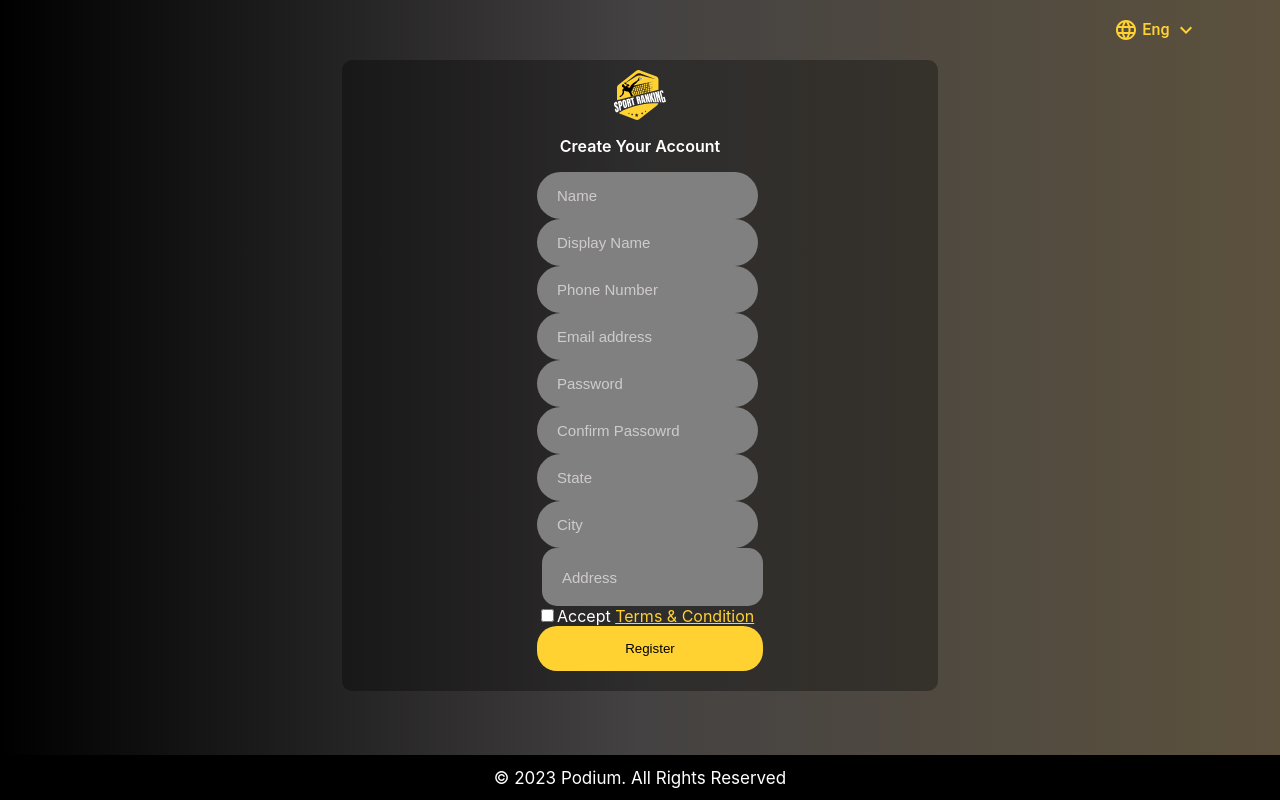
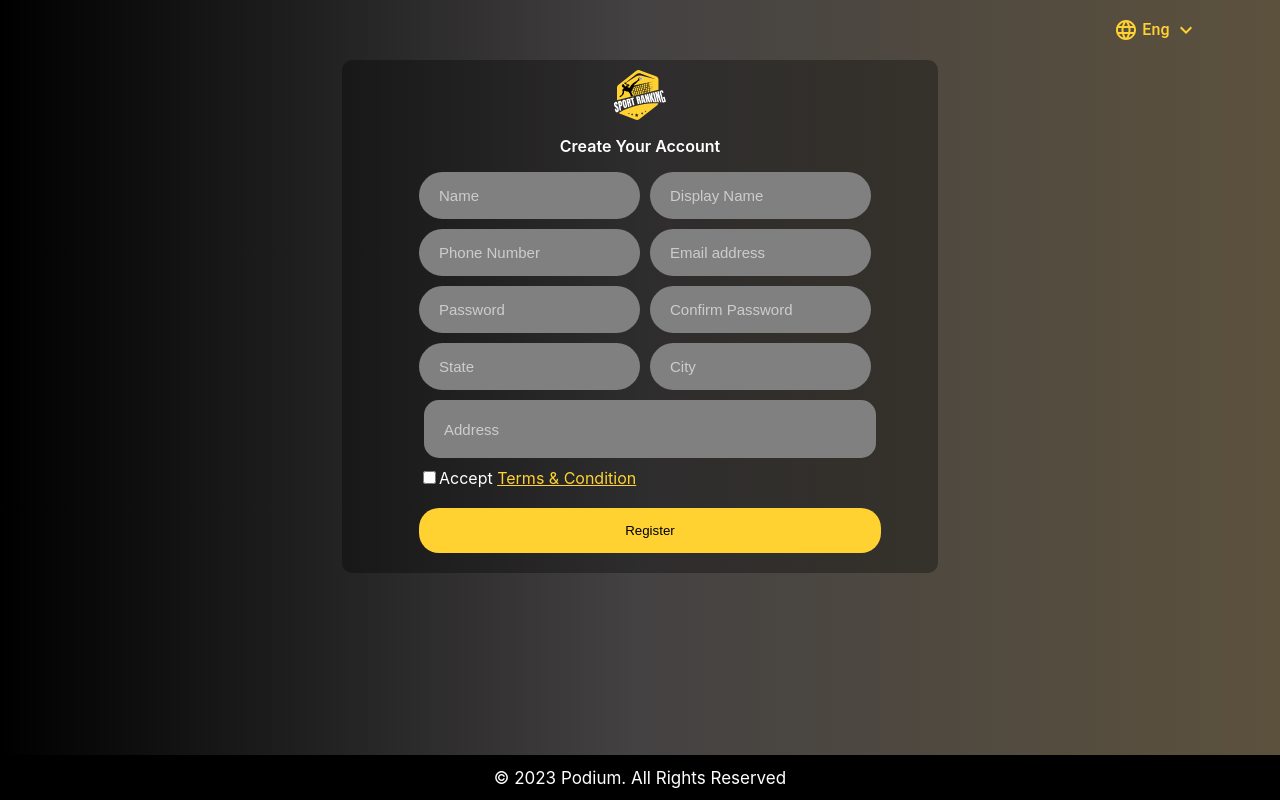
Before and after one commit to HaldarSayan18/Sports_Ranking_Dashboard, a React (Create React App) app in the folder sports-ranking-dashboard/: page / in a window 1280 px wide. Built offline with nearby package versions, Linux system fonts and the light colour scheme.

Commit message:
registration file updated

```diff
--- a/sports-ranking-dashboard/src/components/register_login/Registration.jsx
+++ b/sports-ranking-dashboard/src/components/register_login/Registration.jsx
@@ -1,64 +1,206 @@
-import React from 'react'
+import React, { useEffect, useState } from 'react'
 import "../styles/Registration.css";
 import sportsLogo from "../../images/sport_ranking_logo.svg"
-import { Link } from 'react-router-dom';
+import axios from 'axios'
+import { Link, useNavigate } from 'react-router-dom';
 import Header from '../common/Header.jsx';
 import Footer from '../common/Footer.jsx';
+import { useFormik } from 'formik';
+import * as yup from 'yup';
+import { ToastContainer, toast } from 'react-toastify';
+import { regURL } from '../API_fetching/APIs.jsx';
+
+export const registrationScema = yup.object({
+    name: yup.string().min(2).max(30).required("Enter your name properly"),
+    display: yup.string().min(2).max(30).required("Enter the name you want to display"),
+    phone: yup.string().required('Your phone number is required'),
+    email: yup
+        .string()
+        .email('Invalid email format')
+        .required('Email is required')
+        .matches(/@/, 'Email must contain "@" symbol'),
+    password: yup.string().min(8, 'Password must be at least 8 characters').required("Please Enter a password")
+        .matches(/[\W_]/, 'Password must contain at least one special character'),
+    confirmpassword: yup.string().required("Re-enter your input password").oneOf([yup.ref('password'), null], 'Passwords must match'),
+    state: yup.string().required('Enter your current state name'),
+    city: yup.string().required('Enter your current city name'),
+    address: yup.string().required('Your full address is required'),
+    check: yup.bool().required().oneOf([true], 'Terms must be accepted')
+});
 
 const Registration = () => {
-    // const [post, setPost] = useState("")
+    const navigate = useNavigate();
+    const [initialValues, setInitialValues] = useState({
+        'name': '',
+        'display': '',
+        'phone': '',
+        'email': '',
+        'password': '',
+        'confirmpassword': '',
+        'state': '',
+        'city': '',
+        'address': '',
+        'check': false,
+    })
+    const { values, touched, errors, handleSubmit, handleBlur, handleChange } = useFormik({
+        initialValues: initialValues,
+        validationSchema: registrationScema,
+        onSubmit: async (values) => {
+            // values.preventDefault(); //prevents page reload
+            try {
+                const demo = await axios.post(regURL, initialValues)
+                if (demo.data) {
+                    setInitialValues(demo.data)
+                    toast.success("Registration successfull")
+                    console.log(demo.data);
+                    navigate('/log')
+                }
+                localStorage.setItem("Registration_data: ", JSON.stringify(values))
+            }
+            catch (error) {
+                console.log("Error occured is: ", error);
+            }
+        }
+    });
+    useEffect(() => {
+        const savedData = localStorage.getItem('Registration_data');
+        if (savedData) {
+            setInitialValues(JSON.parse(savedData)); // Pre-fill the form with stored data
+        }
+    }, [])
+    // const handleRegister = (e) => {
+    //     e.preventDefault();
+    //     if(values.check){
+    //         setTimeout(() => navigate('/log'), 3000)
+    //     }
+    // }
     return (
         <div className='reg-container'>
-            <Header/>
+            <ToastContainer />
+            <Header />
             <div className="reg-card">
                 <img src={sportsLogo} className="card-img-top" alt="..." />
                 <p style={{ textAlign: "center", fontSize: "16px", fontWeight: "600" }}>Create Your Account</p>
                 <div className="card-body">
-                    <form className='form'>
+                    <form className='form' onSubmit={handleSubmit}>
                         <div className='row'>
                             <div className="col mb-3 form-input-field">
-                                <input type="name" placeholder='Name' className="input" id="" aria-describedby="emailHelp" />
-                            </div>
-                            <div className="col mb-3 form-input-field">
-                                <input type="name" placeholder='Display Name' className="input" id="" />
+                                <input
+                                    type="text"
+                                    placeholder='Name'
+                                    className="input"
+                                    name="name"
+                                    value={values.name}
+                                    onChange={handleChange}
+                                    onBlur={handleBlur}
+                                />
+                                {touched.name && errors.name ? <div className="error">{errors.name}</div> : null}
+                                <input
+                                    type="text"
+                                    placeholder='Display Name'
+                                    className="input"
+                                    name="display"
+                                    value={values.display}
+                                    onChange={handleChange}
+                                    onBlur={handleBlur}
+                                />
+                                {touched.display && errors.display ? <div className="error">{errors.display}</div> : null}
                             </div>
                         </div>
                         <div className='row'>
                             <div className="col mb-3 form-input-field">
-                                <input type="phone" placeholder='Phone Number' className="input" id="" />
-                            </div>
-                            <div className="col mb-3 form-input-field">
-                                <input type="email" placeholder='Email address' className="input" id="" aria-describedby="emailHelp" />
+                                <input
+                                    type="text"
+                                    placeholder='Phone Number'
+                                    className="input"
+                                    name="phone"
+                                    value={values.phone}
+                                    onChange={handleChange}
+                                    onBlur={handleBlur}
+                                />
+                                {touched.phone && errors.phone ? <div className="error">{errors.phone}</div> : null}
+                                <input
+                                    type="email"
+                                    placeholder='Email address'
+                                    className="input"
+                                    name="email"
+                                    value={values.email}
+                                    onChange={handleChange}
+                                    onBlur={handleBlur}
+                                />
+                                {touched.email && errors.email ? <div className="error">{errors.email}</div> : null}
                             </div>
                         </div>
                         <div className='row'>
                             <div className="col mb-3 form-input-field">
-                                <input type="password" placeholder='Password' className="input" id="" aria-describedby="emailHelp" />
-                            </div>
-                            <div className="col mb-3 form-input-field">
-                                <input type="password" placeholder='Confirm Passowrd' className="input" id="" />
+                                <input
+                                    type="password"
+                                    placeholder='Password'
+                                    className="input"
+                                    name="password"
+                                    value={values.password}
+                                    onChange={handleChange}
+                                    onBlur={handleBlur}
+                                />
+                                {touched.password && errors.password ? <div className="error">{errors.password}</div> : null}
+                                <input
+                                    type="password"
+                                    placeholder='Confirm Password'
+                                    className="input"
+                                    name="confirmpassword"
+                                    value={values.confirmpassword}
+                                    onChange={handleChange}
+                                    onBlur={handleBlur}
+                                />
+                                {touched.confirmpassword && errors.confirmpassword ? <div className="error">{errors.confirmpassword}</div> : null}
                             </div>
                         </div>
                         <div className='row'>
                             <div className="col mb-3 form-input-field">
-                                <input type="text" placeholder='State' className="input" id="" aria-describedby="emailHelp" />
-                            </div>
-                            <div className="col mb-3 form-input-field">
-                                <input type="text" placeholder='City' className="input" id="" />
+                                <input
+                                    type="text"
+                                    placeholder='State'
+                                    className="input"
+                                    name="state"
+                                    value={values.state}
+                                    onChange={handleChange}
+                                    onBlur={handleBlur}
+                                />
+                                {touched.state && errors.state ? <div className="error">{errors.state}</div> : null}
+                                <input
+                                    type="text"
+                                    placeholder='City'
+                                    className="input"
+                                    name="city"
+                                    value={values.city}
+                                    onChange={handleChange}
+                                    onBlur={handleBlur}
+                                />
+                                {touched.city && errors.city ? <div className="error">{errors.city}</div> : null}
                             </div>
                         </div>
-                        <div className='row mb-3 form-input-field'>
-                            <input type="text" placeholder='Address' className="address-input" id="" />
+                        <div className='row form-input-field'>
+                            <input
+                                type="text"
+                                placeholder='Address'
+                                className="address-input"
+                                name="address"
+                                value={values.address}
+                                onChange={handleChange}
+                                onBlur={handleBlur}
+                            />
+                            {touched.address && errors.address ? <div className="error">{errors.address}</div> : null}
                         </div>
                         <div class="mb-3 form-check">
-                            <input type="checkbox" class="form-check-input" id="exampleCheck1" />
+                            <input type="checkbox" class="form-check-input" id="exampleCheck1" name='check' checked={values.check} onChange={handleChange} onBlur={handleBlur} />
                             <label class="form-check-label" for="exampleCheck1">Accept <Link to="#" className='t_c'>Terms & Condition</Link></label>
+                            {touched.check && errors.check ? <div className="error">{errors.check}</div> : null}
                         </div>
-                        <button type="submit" className="btn btn-primary reg-btn" style={{ borderRadius: "20px", width: "100%" }}>Register</button>
+                        <button type="submit" className="btn btn-primary reg-btn" style={{ borderRadius: "20px", width: "100%" }} checked={values.check}>Register</button>
                     </form>
                 </div>
             </div>
-            <Footer/>
+            <Footer />
         </div>
     )
 }
--- a/sports-ranking-dashboard/src/components/styles/Registration.css
+++ b/sports-ranking-dashboard/src/components/styles/Registration.css
@@ -1,7 +1,7 @@
 .reg-container {
     height: 95vh;
     width: 100vw;
-    /* background-image: url("../../images/bg2Img.png"); */
+    image-orientation: url("../../images/bg2Img.png");
     /* background-image: linear-gradient(url("../../images/bg2Img.png"), to right, black, rgb(68, 66, 66), rgb(92, 81, 61)); */
     background-image: linear-gradient(to right, black, rgb(68, 66, 66), rgb(92, 81, 61));
     background-size: cover;
@@ -32,7 +32,7 @@
     color: #ffd232;
 }
 
-.form-input-field .input, .address-input {
+.form-input-field .input {
     height: 45px;
     box-shadow: none;
     background-color: gray;
@@ -42,18 +42,37 @@
     padding-left: 20px;
     color: white;
     font-size: 15px;
+    margin-bottom: 10px;
+    margin-right: 10px;
     /* display: none; */
 }
 .form-input-field input::placeholder {
     color: rgb(207, 203, 203);
 }
+.error {
+    color: red;
+}
+
 .address-input {
     height: 56px;
+    box-shadow: none;
+    background-color: gray;
+    outline: none;
+    border: none;
+    border-radius: 40px;
+    padding-left: 20px;
+    color: white;
+    font-size: 15px;
     border-radius: 15px;
     margin-left: 5px;
+    width: 93%;
     /* margin-left: 5px; */
 }
 
+.form-check {
+    margin-top: 10px;
+    margin-bottom: 20px;
+}
 .form-check-input {
     border:1px solid #ffd232;
 }
@@ -68,4 +87,5 @@
     outline: none;
     width: 100%;
     margin-bottom: 10px;
+    cursor: pointer;
 }
```
